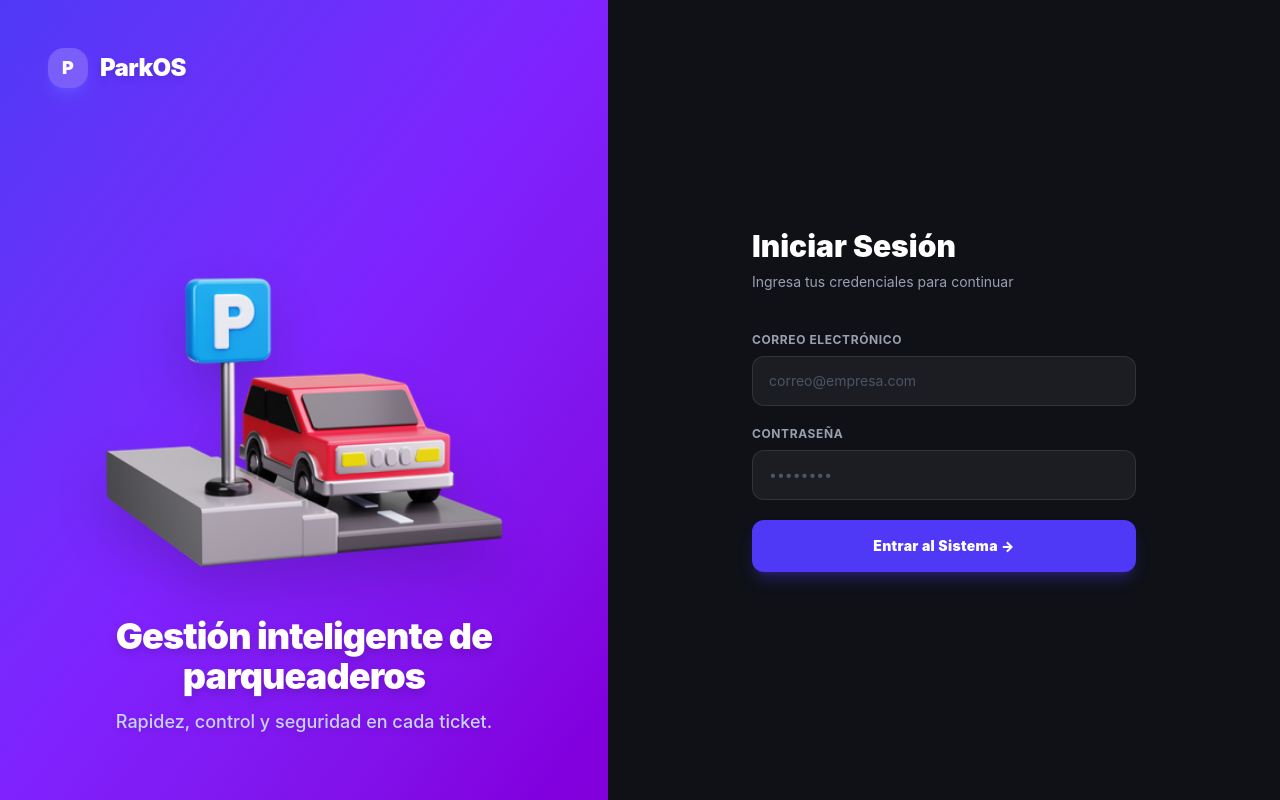
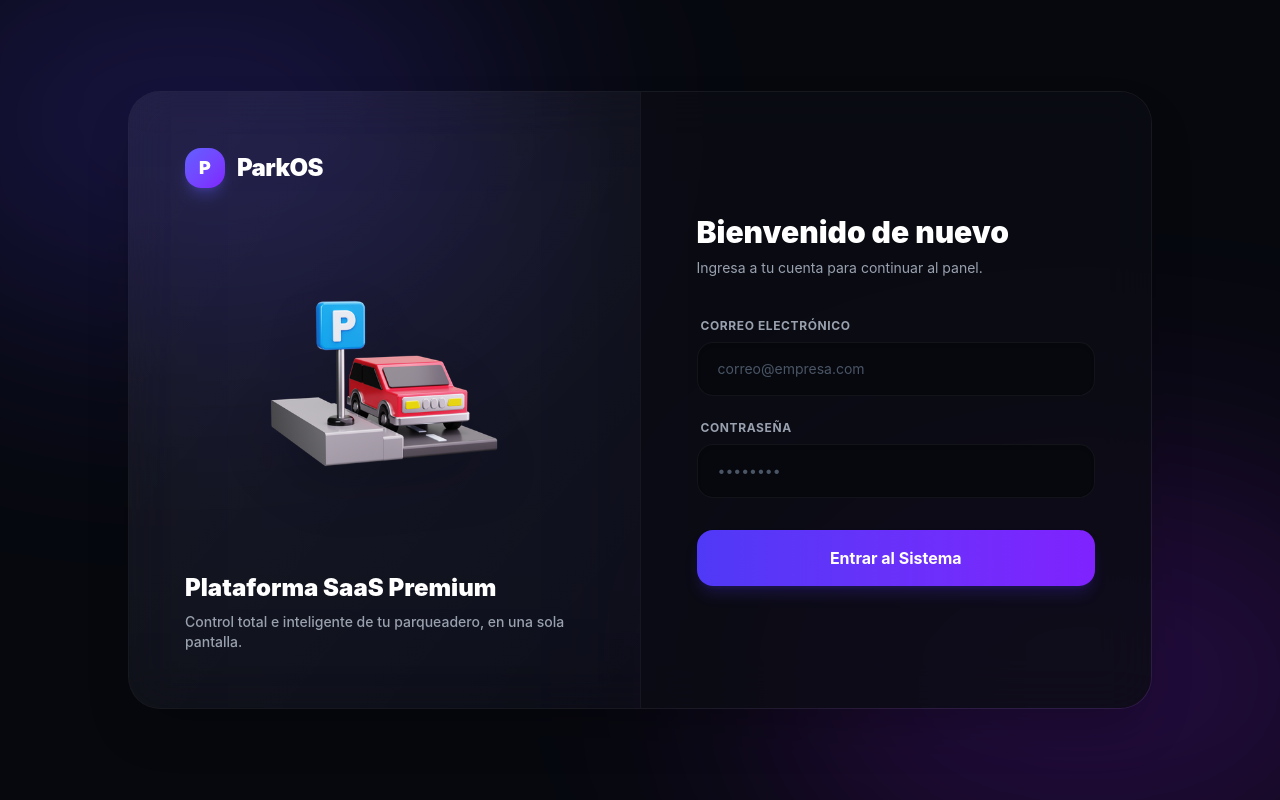
Before and after one commit to RaveenSoftware/ParkOS, a React (Vite) app in the folder frontend/: page /login in a window 1280 px wide. Built offline with nearby package versions, Linux system fonts and the light colour scheme.

Commit message:
feat: redesign login with ultra-modern glassmorphic layout and ambient background

```diff
--- a/frontend/src/pages/Login.jsx
+++ b/frontend/src/pages/Login.jsx
@@ -35,88 +35,87 @@ export default function Login() {
   }
 
   return (
-    <div className="min-h-screen bg-[#0f1117] flex flex-col lg:flex-row relative">
-      {/* Top/Left panel - Static Illustration */}
-      <div className="flex flex-col lg:flex-1 bg-transparent lg:bg-gradient-to-br lg:from-indigo-600 lg:via-violet-600 lg:to-purple-700 relative overflow-hidden shrink-0 pt-12 pb-4 lg:py-0 justify-start lg:justify-center items-center lg:items-stretch z-10">
+    <div className="min-h-screen bg-[#06080e] relative flex items-center justify-center overflow-hidden p-6">
+      {/* Background Ambient Orbs */}
+      <div className="absolute top-[-10%] left-[-10%] w-[50%] h-[50%] bg-indigo-600/20 rounded-full blur-[120px] mix-blend-screen pointer-events-none" />
+      <div className="absolute bottom-[-10%] right-[-10%] w-[50%] h-[50%] bg-purple-600/20 rounded-full blur-[120px] mix-blend-screen pointer-events-none" />
 
-        {/* Mobile Ambient Glow */}
-        <div className="absolute top-0 left-1/2 -translate-x-1/2 w-[150%] h-[400px] bg-indigo-600/20 blur-[100px] rounded-full lg:hidden -z-10 pointer-events-none" />
+      {/* Main Glass Card */}
+      <div className="w-full max-w-5xl bg-white/[0.02] backdrop-blur-xl border border-white/[0.05] rounded-[2rem] shadow-2xl flex flex-col lg:flex-row overflow-hidden z-10 relative">
 
-        {/* Logo overlay */}
-        <div className="static lg:absolute lg:top-12 lg:left-12 flex flex-col lg:flex-row items-center gap-3 mb-8 lg:mb-0 z-20">
-          <div className="w-12 h-12 lg:w-10 lg:h-10 rounded-2xl bg-indigo-600 lg:bg-white/20 flex items-center justify-center text-white font-black text-xl lg:text-lg shadow-lg lg:shadow-indigo-500/50">P</div>
-          <span className="text-white font-black text-3xl lg:text-2xl tracking-tight drop-shadow-md">ParkOS</span>
+        {/* Left Side: Brand & Image */}
+        <div className="flex-1 p-8 lg:p-14 flex flex-col relative justify-between bg-gradient-to-br from-white/[0.04] to-transparent">
+          {/* Subtle glow inside the left panel */}
+          <div className="absolute inset-0 bg-indigo-500/5 blur-[80px] pointer-events-none" />
+
+          {/* Logo */}
+          <div className="flex items-center justify-center lg:justify-start gap-3 relative z-10 mb-8 lg:mb-0">
+            <div className="w-10 h-10 rounded-2xl bg-gradient-to-br from-indigo-500 to-violet-600 flex items-center justify-center text-white font-black text-lg shadow-lg shadow-indigo-500/30">P</div>
+            <span className="text-white font-black text-2xl tracking-tight">ParkOS</span>
           </div>
 
           {/* 3D Illustration */}
-        <div className="flex-1 flex items-center justify-center p-4 lg:p-12 lg:mt-8 w-full max-w-[280px] lg:max-w-none">
+          <div className="flex-1 flex items-center justify-center py-6 lg:py-12 relative z-10">
             <img
               src="/login-illustration.png"
               alt="ParkOS Illustration"
-            className="w-full h-auto lg:max-h-[75%] object-contain drop-shadow-2xl hover:scale-105 transition-transform duration-700"
+              className="w-48 lg:w-auto lg:max-h-72 object-contain drop-shadow-2xl hover:scale-105 transition-transform duration-700"
             />
           </div>
 
-        {/* Bottom Text - Desktop only */}
-        <div className="hidden lg:block absolute bottom-16 left-12 right-12 text-center z-20">
-          <h2 className="text-4xl font-black text-white mb-3 drop-shadow-lg tracking-tight">
-            Gestión inteligente de parqueaderos
-          </h2>
-          <p className="text-indigo-200 text-lg font-medium drop-shadow-md">
-            Rapidez, control y seguridad en cada ticket.
-          </p>
+          {/* Bottom Text - Hidden on tiny screens, subtle on mobile/desktop */}
+          <div className="relative z-10 text-center lg:text-left mt-4 lg:mt-0">
+            <h2 className="text-xl lg:text-2xl font-black text-white mb-2">Plataforma SaaS Premium</h2>
+            <p className="text-gray-400 text-xs lg:text-sm font-medium">Control total e inteligente de tu parqueadero, en una sola pantalla.</p>
           </div>
         </div>
 
-      {/* Bottom/Right panel - Form */}
-      <div className="flex-1 flex items-start lg:items-center justify-center p-8 lg:p-8 z-10">
-        <div className="w-full max-w-sm">
-          <div className="mb-8 lg:mb-10 text-center lg:text-left">
-            <h2 className="text-2xl lg:text-3xl font-black text-white mb-2">Iniciar Sesión</h2>
-            <p className="text-gray-400 text-sm">Ingresa tus credenciales para continuar</p>
+        {/* Right Side: Form */}
+        <div className="flex-1 p-8 lg:p-14 bg-[#0a0c13]/80 flex flex-col justify-center relative border-t lg:border-t-0 lg:border-l border-white/[0.05]">
+          <div className="mb-10 text-center lg:text-left">
+            <h2 className="text-3xl font-black text-white mb-2">Bienvenido de nuevo</h2>
+            <p className="text-gray-400 text-sm">Ingresa a tu cuenta para continuar al panel.</p>
           </div>
 
-          <form onSubmit={handleSubmit} className="space-y-5">
+          <form onSubmit={handleSubmit} className="space-y-6">
             <div>
-              <label className="block text-xs font-bold text-gray-400 uppercase tracking-wider mb-2">Correo Electrónico</label>
+              <label className="block text-xs font-bold text-gray-400 uppercase tracking-wider mb-2 ml-1">Correo Electrónico</label>
               <input
                 type="email"
                 value={email}
                 onChange={e => setEmail(e.target.value)}
                 required
-                className="w-full bg-white/5 border border-white/10 rounded-xl px-4 py-3.5 text-white text-sm placeholder-gray-600 focus:outline-none focus:border-indigo-500 focus:bg-white/8 transition-all"
+                className="w-full bg-[#06080e] border border-white/5 rounded-2xl px-5 py-4 text-white text-sm placeholder-gray-600 focus:outline-none focus:border-indigo-500 focus:ring-1 focus:ring-indigo-500 transition-all shadow-inner"
                 placeholder="correo@empresa.com"
               />
             </div>
             <div>
-              <label className="block text-xs font-bold text-gray-400 uppercase tracking-wider mb-2">Contraseña</label>
+              <label className="block text-xs font-bold text-gray-400 uppercase tracking-wider mb-2 ml-1">Contraseña</label>
               <input
                 type="password"
                 value={password}
                 onChange={e => setPassword(e.target.value)}
                 required
-                className="w-full bg-white/5 border border-white/10 rounded-xl px-4 py-3.5 text-white text-sm placeholder-gray-600 focus:outline-none focus:border-indigo-500 transition-all"
+                className="w-full bg-[#06080e] border border-white/5 rounded-2xl px-5 py-4 text-white text-sm placeholder-gray-600 focus:outline-none focus:border-indigo-500 focus:ring-1 focus:ring-indigo-500 transition-all shadow-inner"
                 placeholder="••••••••"
               />
             </div>
 
             {error && (
-              <div className="bg-red-500/10 border border-red-500/20 rounded-xl px-4 py-3 text-red-400 text-sm font-medium">
-                ❌ {error}
+              <div className="bg-red-500/10 border border-red-500/20 rounded-xl px-4 py-3 text-red-400 text-sm font-medium flex items-center gap-2">
+                <span className="text-lg">⚠️</span> {error}
               </div>
             )}
 
             <button
               type="submit"
               disabled={loading}
-              className="w-full bg-indigo-600 hover:bg-indigo-500 disabled:opacity-50 text-white font-black py-4 rounded-xl transition-all text-sm tracking-wide shadow-lg shadow-indigo-600/30"
+              className="w-full bg-gradient-to-r from-indigo-600 to-violet-600 hover:from-indigo-500 hover:to-violet-500 disabled:opacity-50 text-white font-bold py-4 rounded-2xl transition-all shadow-lg shadow-indigo-600/20 hover:shadow-indigo-600/40 transform hover:-translate-y-0.5 active:translate-y-0 mt-2"
             >
-              {loading ? 'Verificando...' : 'Entrar al Sistema →'}
+              {loading ? 'Iniciando sesión...' : 'Entrar al Sistema'}
             </button>
           </form>
         </div>
-
-
       </div>
     </div>
   );
```
Lines whose indentation alone changed are shown as unchanged.
